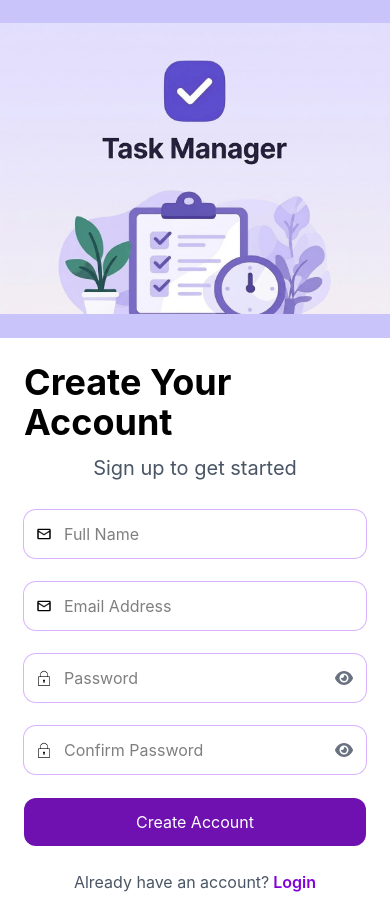
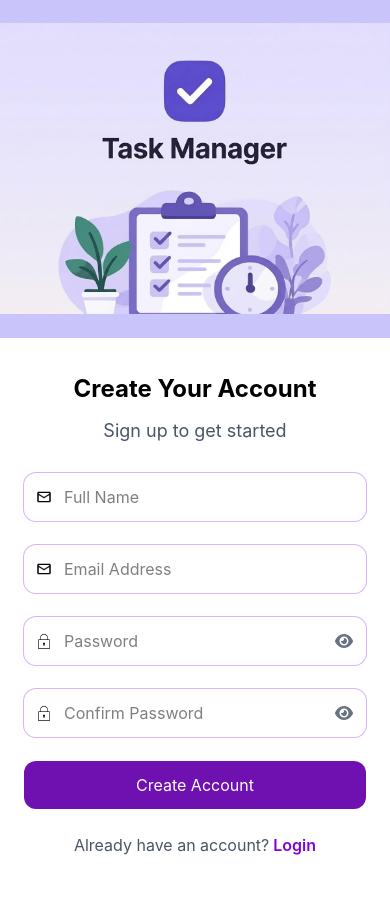
Before and after one commit to basma159/Task-managment-system, a React (Vite) app in the folder client/: page /register in a window 390 px wide. After the commit the page ends 884 px from the top, so only its background shows below. Built offline with nearby package versions, Linux system fonts and the light colour scheme; no server answers.

Commit message:
edit responsive-1

```diff
--- a/client/src/index.css
+++ b/client/src/index.css
@@ -17,7 +17,7 @@ input[type="password"]::-webkit-credentials-auto-fill-button {
 
 @keyframes timer {
     from {
-        transform: translateY(20px);
+        transform: translateY(200px);
         opacity: 0;
     }
 
--- a/client/src/pages/Register.jsx
+++ b/client/src/pages/Register.jsx
@@ -77,7 +77,7 @@ function Register() {
   }
   return (
     <div className="relative w-full min-h-screen flex flex-col lg:flex-row gap-6 mb-4 lg:mb-0">
-      <div className={`successNot absolute ${successNot ? "block" : "hidden"}  top-10 right-4 bg-white shadow-2xl ring-2  ring-purple-900 rounded-xl p-2 z-50`}>
+      <div className={`successNot absolute ${successNot ? "block" : "hidden"}  bottom-10 right-4 bg-white shadow-2xl ring-2  ring-purple-900 rounded-xl p-2 z-50`}>
         <p className="flex justify-center items-center gap-3"><FontAwesomeIcon icon={faCheck} style={{ backgroundColor: "purple", color: "white", borderRadius: "20px", padding: "7px" }} />User created successfully</p>
       </div>
       {/* Image Section */}
@@ -97,11 +97,11 @@ function Register() {
       {/* Login Section */}
       <div className="w-full lg:w-1/2 min-h-[60vh] lg:h-screen flex flex-col justify-center items-center gap-3 px-6">
 
-        <h2 className="text-4xl font-bold">
+        <h2 className="text-2xl lg:text-4xl font-bold">
           Create Your Account
         </h2>
 
-        <h2 className="text-xl text-gray-600">
+        <h2 className="text-lg lg:text-xl text-gray-600">
           Sign up to get started
         </h2>
 
```
